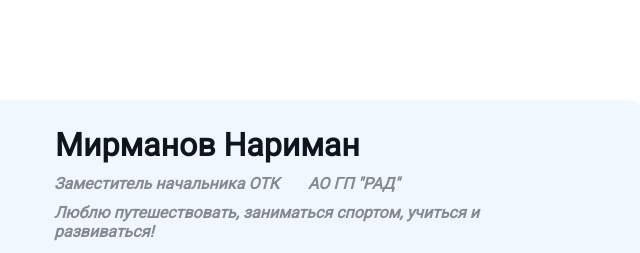
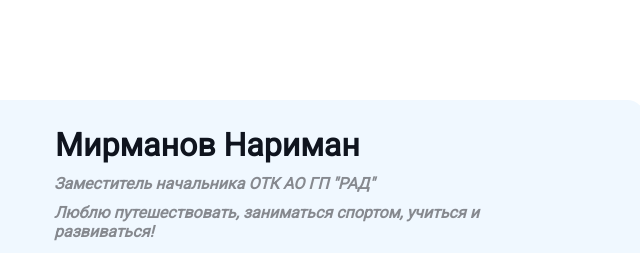
Before and after one commit to narcash/css, a plain HTML site: page index.html in a window 1280 px wide. Shown: the top 253 px of the page, 450-1090 px from the left. Drawn offline with Linux system fonts and the light colour scheme.

Commit message:
Update index.html

```diff
--- a/index.html
+++ b/index.html
@@ -14,7 +14,7 @@
                 <img src="photo.JPG" alt="photo" class="avatar"></>
                 <div class="info-text">
                     <h1>Мирманов Нариман</h1>
-                    <p>Заместитель начальника ОТК <strong>АО ГП "РАД"</strong></p>
+                    <p>Заместитель начальника ОТК АО ГП "РАД"</p>
                     <p>Люблю путешествовать, заниматься спортом, учиться и развиваться!</p></>
                     <h4>Мои социальные сети</h4>
                     <a target="_blank" href="https://instagram.com/mirmanov/">Instagram</a>
```
